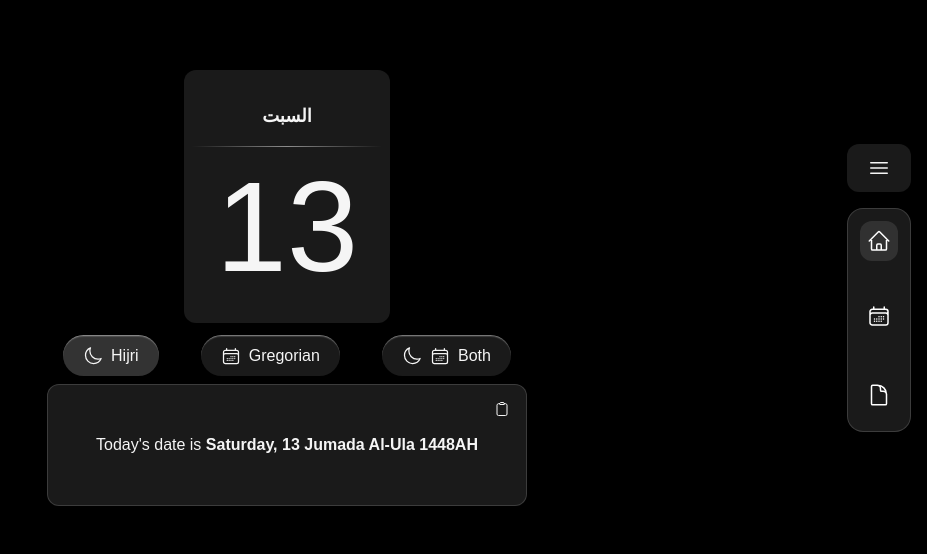
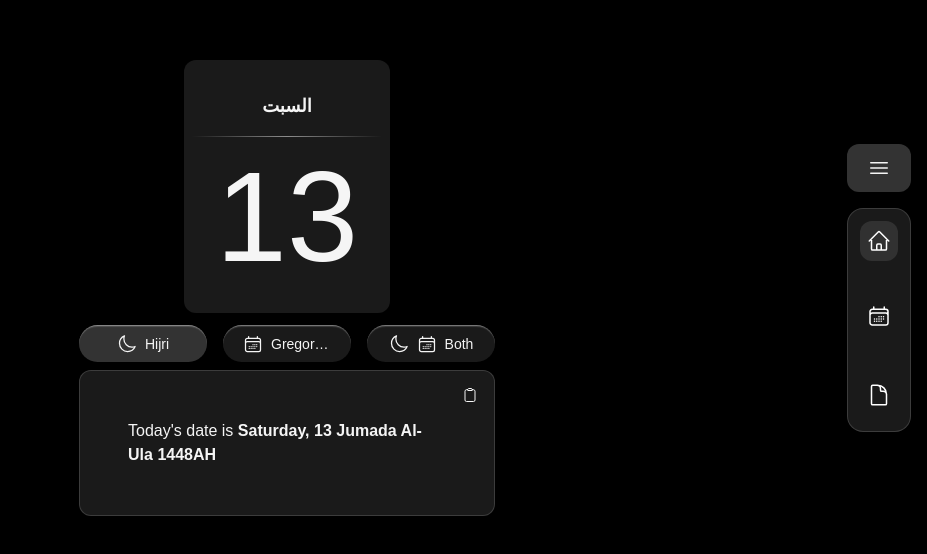
Before and after one commit to Ajayi1428Muhammad/LunarTracker, a Next.js app: page / in a window 1280 px wide. Shown: the part 112-666 px from the top of the page, without its empty margins (353-1280 px from the left). Built offline with nearby package versions, Linux system fonts and the light colour scheme; a web font is replaced by a local one.

Commit message:
fix alignment issue

```diff
--- a/src/app/components/DateView.jsx
+++ b/src/app/components/DateView.jsx
@@ -1,57 +1,66 @@
-'use client'
-import { useState , useRef} from "react";
-import { CalendarDaysIcon, MoonIcon, ClipboardIcon, CheckIcon } from "@heroicons/react/24/outline";
+"use client";
+import { useState, useRef } from "react";
+import {
+  CalendarDaysIcon,
+  MoonIcon,
+  ClipboardIcon,
+  CheckIcon,
+} from "@heroicons/react/24/outline";
+import { div } from "motion/react-client";
 
 const pill =
-  "rounded-3xl bg-white/10 p-2 border-t border-white/40 shadow-[inset_0_1px_1px_rgba(255,255,255,0.15)] px-5 flex items-center gap-2 cursor-pointer hover:bg-white/20 transition-all duration-300 ease-in-out";
+  "flex-1 min-w-0 rounded-3xl border-t border-white/40 bg-white/10 px-2 py-2 text-center text-xs sm:text-sm font-medium shadow-[inset_0_1px_1px_rgba(255,255,255,0.15)] transition-all duration-300 ease-in-out hover:bg-white/20 focus:outline-none sm:px-3 lg:px-5 flex items-center justify-center gap-2 shrink-0";
 
 const DateView = ({ gregorian, hijri }) => {
   const [view, setView] = useState("hijri");
-    const [ copied, setCopied] = useState(false);
+  const [copied, setCopied] = useState(false);
   const dateTextRef = useRef(null);
   const handleCopy = () => {
-        const currentText = dateTextRef.current.innerText
-        navigator.clipboard.writeText(currentText)
+    const currentText = dateTextRef.current.innerText;
+    navigator.clipboard.writeText(currentText);
     setCopied(true);
-        setTimeout( () => {
+    setTimeout(() => {
       setCopied(false);
-        }, 2000 )
-    }
+    }, 2000);
+  };
   return (
+    <div className="w-full max-w-full overflow-hidden">
       <div className="flex flex-col">
-      <div className="flex justify-between gap-4 mx-4 mb-2">
+        <div className="mb-2 flex w-full items-stretch gap-2 sm:gap-4">
           <button
             className={`${pill} ${view === "hijri" ? "bg-white/20" : ""}`}
             onClick={() => setView("hijri")}
           >
-          <MoonIcon className="h-5 w-5" />
-          Hijri
+            <MoonIcon className="h-4 w-4 shrink-0 sm:h-5 sm:w-5" />
+            <span className="truncate">Hijri</span>
           </button>
           <button
             className={`${pill} ${view === "gregorian" ? "bg-white/20" : ""}`}
             onClick={() => setView("gregorian")}
           >
-          <CalendarDaysIcon className="h-5 w-5" />
-          Gregorian
+            <CalendarDaysIcon className="h-4 w-4 shrink-0 sm:h-5 sm:w-5" />
+            <span className="truncate">Gregorian</span>
           </button>
           <button
             className={`${pill} ${view === "both" ? "bg-white/20" : ""}`}
             onClick={() => setView("both")}
           >
-          <MoonIcon className="h-5 w-5" />
-          <CalendarDaysIcon className="h-5 w-5" />
-          Both
+            <MoonIcon className="h-4 w-4 shrink-0 sm:h-5 sm:w-5" />
+            <CalendarDaysIcon className="h-4 w-4 shrink-0 sm:h-5 sm:w-5" />
+            <span className="truncate">Both</span>
           </button>
         </div>
         {view === "hijri" && (
           <div className="relative bg-white/10 p-12 rounded-xl border border-white/15 backdrop-blur-3xl">
             <div className="fixed top-4 right-4 transition-all ease-in-out">
-            { copied? <CheckIcon className="w-4 h-4" /> :
+              {copied ? (
+                <CheckIcon className="w-4 h-4" />
+              ) : (
                 <ClipboardIcon
                   className="w-4 h-4 cursor-pointer"
                   onClick={handleCopy}
                 />
-            }
+              )}
             </div>
             <p ref={dateTextRef}>
               Today's date is{" "}
@@ -65,12 +74,14 @@ const DateView = ({ gregorian, hijri }) => {
         {view === "gregorian" && (
           <div className="relative bg-white/10 p-12 rounded-xl border border-white/15 backdrop-blur-3xl">
             <div className="fixed top-4 right-4">
-            { copied? <CheckIcon className="w-4 h-4" /> :
+              {copied ? (
+                <CheckIcon className="w-4 h-4" />
+              ) : (
                 <ClipboardIcon
                   className="w-4 h-4 cursor-pointer"
                   onClick={handleCopy}
                 />
-            }
+              )}
             </div>
             <p ref={dateTextRef}></p>
             <p ref={dateTextRef}>
@@ -87,12 +98,14 @@ const DateView = ({ gregorian, hijri }) => {
         {view === "both" && (
           <div className="relative bg-white/10 p-12 rounded-xl border border-white/15 backdrop-blur-3xl">
             <div className="fixed top-4 right-4">
-            { copied? <CheckIcon className="w-4 h-4" /> :
+              {copied ? (
+                <CheckIcon className="w-4 h-4" />
+              ) : (
                 <ClipboardIcon
                   className="w-4 h-4 cursor-pointer"
                   onClick={handleCopy}
                 />
-            }
+              )}
             </div>
             <p ref={dateTextRef}>
               Today's date is{" "}
@@ -100,13 +113,15 @@ const DateView = ({ gregorian, hijri }) => {
                 {gregorian.enDayOfWeek}, {hijri.hijriDay} {hijri.month}{" "}
                 {hijri.year}AH in correspondent to {gregorian.enDayOfWeek},{" "}
                 {gregorian.gregorianDate.day}th of{" "}
-              {gregorian.gregorianDate.monthName} {gregorian.gregorianDate.year}
+                {gregorian.gregorianDate.monthName}{" "}
+                {gregorian.gregorianDate.year}
                 CE
               </span>
             </p>
           </div>
         )}
       </div>
+    </div>
   );
 };
 
--- a/src/app/components/LunarTracker.jsx
+++ b/src/app/components/LunarTracker.jsx
@@ -17,7 +17,9 @@ async function TrackerContent () {
           <div className="-mx-6 h-px bg-linear-to-r from-transparent via-white/50 to-transparent my-4 " />
           <h1 className="text-9xl">{hijri.hijriDay}</h1>
         </div>
+        <div className="w-[calc(100%-4rem)]  mx-auto">
         <DateView gregorian={gregorian} hijri={hijri} />
+        </div>
       </div>
     );
 }
--- a/src/app/components/Navbar.jsx
+++ b/src/app/components/Navbar.jsx
@@ -17,7 +17,7 @@ const Navbar = () => {
     <div className="fixed right-4 top-1/2 -translate-y-1/2 z-50 flex  items-center justify-center overflow-hidden transition-all">
       <div>
         <div onClick={() => setMenuOpen(!menuOpen)}
-          className="flex justify-center bg-white/10 p-3 cursor-pointer mb-4 rounded-xl"
+          className="flex justify-center bg-white/20 p-3 cursor-pointer mb-4 rounded-xl"
           title="Menu"
         >
           <Bars3Icon className="h-6 w-6 " />
```
Lines whose indentation alone changed are shown as unchanged.
